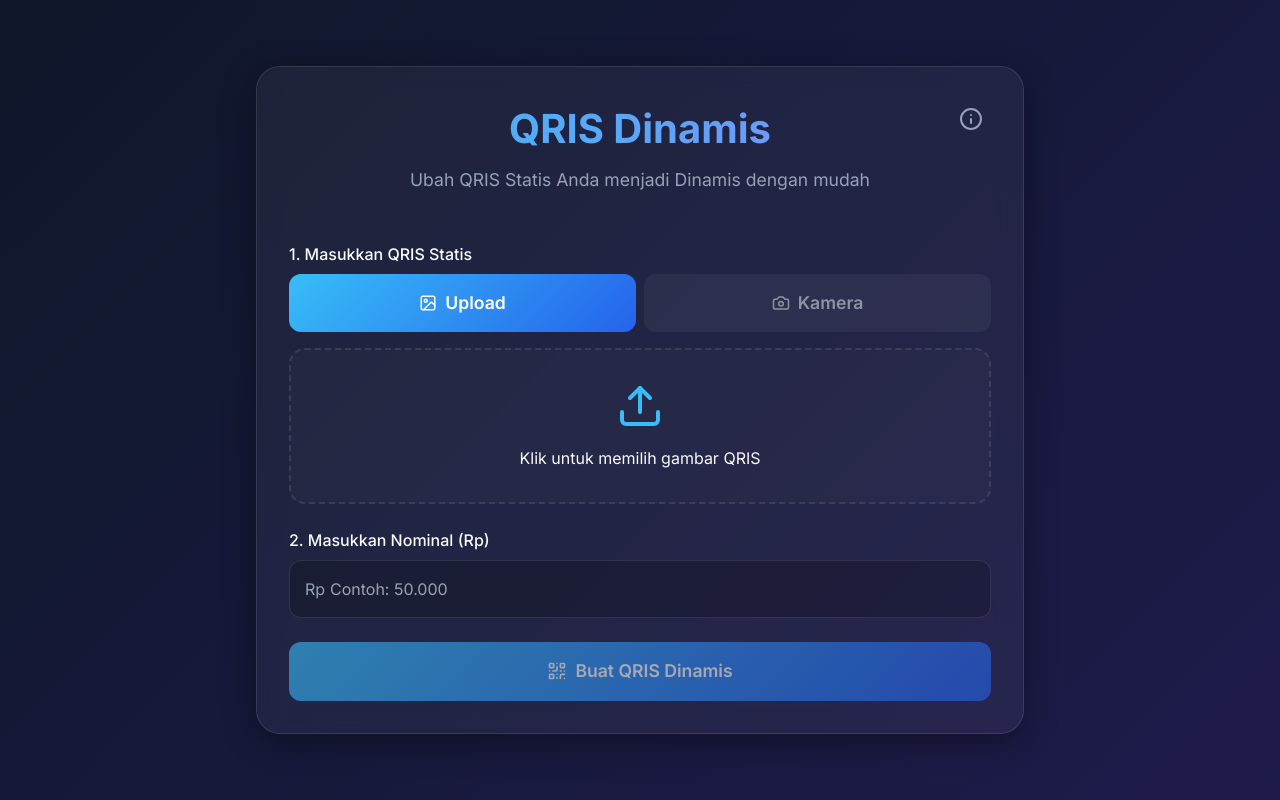
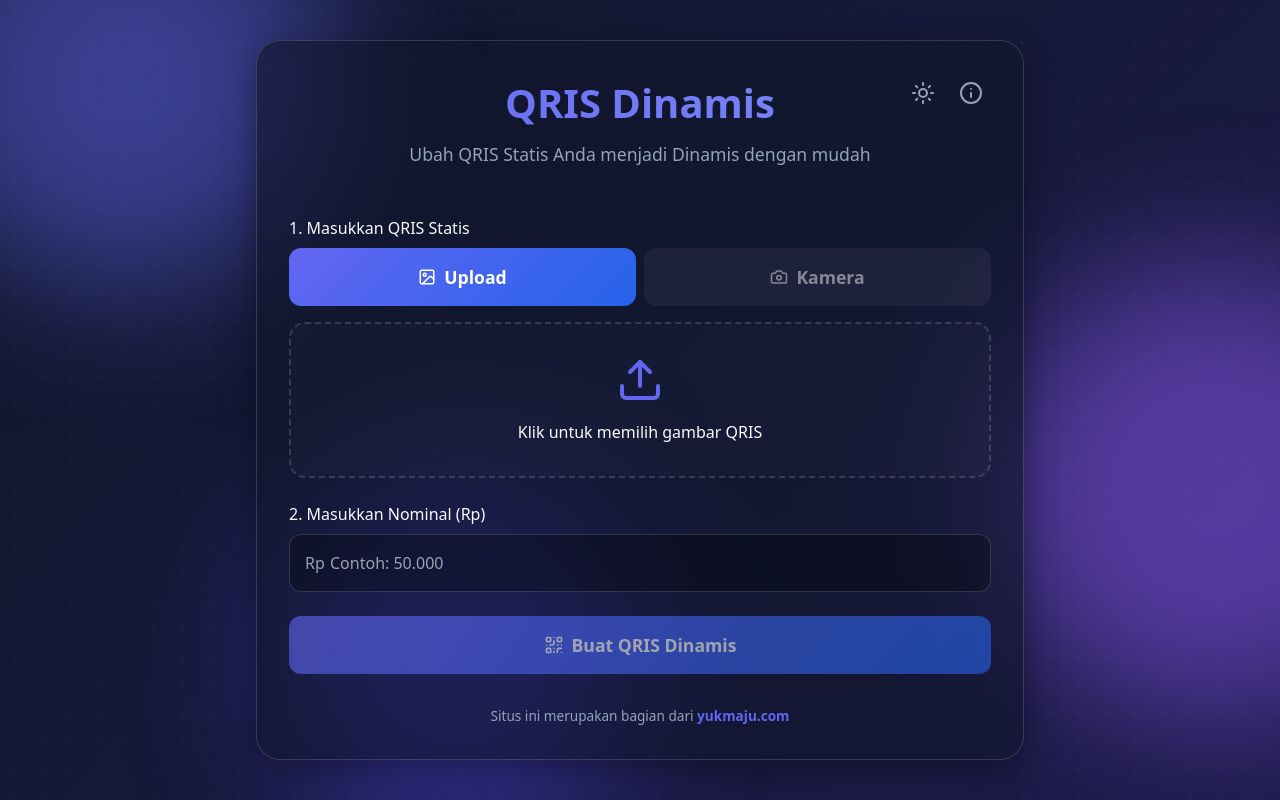
Before and after one commit to ahyaniayas/qris-dinamis, a Next.js app: page / in a window 1280 px wide. Built offline with nearby package versions, Linux system fonts and the light colour scheme.

Commit message:
feat: implement dark mode support with next-themes and update UI aesthetics

```diff
--- a/app/globals.css
+++ b/app/globals.css
@@ -4,30 +4,94 @@
 @tailwind components;
 @tailwind utilities;
 :root {
-  --bg-gradient-1: #0f172a;
-  --bg-gradient-2: #1e1b4b;
-  --glass-bg: rgba(255, 255, 255, 0.05);
-  --glass-border: rgba(255, 255, 255, 0.1);
+  /* Light Theme (YukMaju style) */
+  --body-bg: #ffffff;
+  --glass-bg: rgba(255, 255, 255, 0.6);
+  --glass-border: rgba(255, 255, 255, 0.8);
+  --glass-shadow: 0 4px 6px -1px rgba(0, 0, 0, 0.1), 0 2px 4px -1px rgba(0, 0, 0, 0.06);
+  --text-primary: #1e293b; /* slate-800 */
+  --text-secondary: #64748b; /* slate-500 */
+  --accent: #4f46e5; /* indigo-600 */
+  --accent-hover: #4338ca; /* indigo-700 */
+  --error: #ef4444; /* red-500 */
+  --input-bg: rgba(255, 255, 255, 0.8);
+  --upload-bg: rgba(255, 255, 255, 0.5);
+  --btn-secondary-bg: rgba(79, 70, 229, 0.1);
+  --dot-color: rgba(79, 70, 229, 0.15);
+  --blob-1: #e879f9; /* fuchsia-400 */
+  --blob-2: #38bdf8; /* sky-400 */
+  --blob-3: #a5b4fc; /* indigo-300 */
+}
+
+.dark {
+  /* Dark Theme (YukMaju style) */
+  --body-bg: linear-gradient(135deg, #0f172a 0%, #1e1b4b 100%);
+  --glass-bg: rgba(15, 23, 42, 0.6);
+  --glass-border: rgba(255, 255, 255, 0.15);
   --glass-shadow: 0 8px 32px 0 rgba(0, 0, 0, 0.37);
-  --text-primary: #f8fafc;
-  --text-secondary: #94a3b8;
-  --accent: #38bdf8;
-  --accent-hover: #0284c7;
-  --error: #ef4444;
+  --text-primary: #f8fafc; /* slate-50 */
+  --text-secondary: #94a3b8; /* slate-400 */
+  --accent: #6366f1; /* indigo-500 */
+  --accent-hover: #4f46e5; /* indigo-600 */
+  --error: #f87171; /* red-400 */
+  --input-bg: rgba(0, 0, 0, 0.3);
+  --upload-bg: rgba(255, 255, 255, 0.02);
+  --btn-secondary-bg: rgba(255, 255, 255, 0.1);
+  --dot-color: rgba(255, 255, 255, 0.05);
+  --blob-1: #6366f1; /* indigo-500 */
+  --blob-2: #8b5cf6; /* violet-500 */
+  --blob-3: #4f46e5; /* indigo-600 */
 }
 
 * {
   box-sizing: border-box;
   padding: 0;
   margin: 0;
-  font-family: 'Inter', sans-serif;
 }
 
 body {
   color: var(--text-primary);
+  background: var(--body-bg);
   min-height: 100vh;
   display: flex;
   flex-direction: column;
+  transition: background 0.3s ease, color 0.3s ease;
+  overflow-x: hidden;
+  position: relative;
+}
+
+/* Yuk Maju Background Aesthetics */
+.pattern-dots {
+  position: fixed;
+  inset: 0;
+  background-image: radial-gradient(var(--dot-color) 1.5px, transparent 1.5px);
+  background-size: 28px 28px;
+  z-index: -2;
+  transition: background-image 0.3s ease;
+}
+
+.blob {
+  position: fixed;
+  border-radius: 9999px;
+  filter: blur(70px);
+  opacity: 0.5;
+  pointer-events: none;
+  z-index: -1;
+  transition: background-color 0.5s ease;
+}
+
+.blob-1 { background: var(--blob-1); width: 400px; height: 400px; top: -100px; left: -100px; }
+.blob-2 { background: var(--blob-2); width: 450px; height: 450px; bottom: 10%; right: -150px; }
+.blob-3 { background: var(--blob-3); width: 350px; height: 350px; bottom: -50px; left: 20%; }
+
+@media (prefers-reduced-motion: no-preference) {
+  .blob { animation: drift 16s ease-in-out infinite; }
+  .blob-2 { animation-delay: -8s; }
+}
+
+@keyframes drift {
+  0%, 100% { transform: translate(0, 0) scale(1); }
+  50% { transform: translate(30px, -30px) scale(1.08); }
 }
 
 .container {
@@ -47,9 +111,9 @@ body {
 
 .header h1 {
   font-size: 2.5rem;
-  font-weight: 700;
+  font-weight: 800;
   margin-bottom: 0.5rem;
-  background: linear-gradient(to right, #38bdf8, #818cf8);
+  background: linear-gradient(to right, var(--accent), #818cf8);
   -webkit-background-clip: text;
   -webkit-text-fill-color: transparent;
 }
@@ -93,7 +157,7 @@ body {
   text-align: center;
   cursor: pointer;
   transition: all 0.3s ease;
-  background: rgba(255, 255, 255, 0.02);
+  background: var(--upload-bg);
   display: flex;
   flex-direction: column;
   align-items: center;
@@ -125,7 +189,7 @@ body {
 .input-field {
   width: 100%;
   padding: 1rem 1.2rem;
-  background: rgba(0, 0, 0, 0.2);
+  background: var(--input-bg);
   border: 1px solid var(--glass-border);
   border-radius: 12px;
   color: var(--text-primary);
--- a/app/layout.tsx
+++ b/app/layout.tsx
@@ -1,13 +1,14 @@
 import type { Metadata } from 'next';
 import './globals.css';
-import { Geist } from "next/font/google";
+import { Plus_Jakarta_Sans } from "next/font/google";
 import { cn } from "@/lib/utils";
+import { ThemeProvider } from '@/components/theme-provider';
 
-const geist = Geist({subsets:['latin'],variable:'--font-sans'});
+const plusJakarta = Plus_Jakarta_Sans({subsets:['latin'],variable:'--font-sans'});
 
 export const metadata: Metadata = {
-  title: 'QRIS Dinamis Converter',
-  description: 'Convert your Static QRIS into Dynamic QRIS easily and securely.',
+  title: 'QRIS Dinamis',
+  description: 'Ubah QRIS Statis menjadi Dinamis dengan mudah',
 };
 
 export default function RootLayout({
@@ -16,11 +17,17 @@ export default function RootLayout({
   children: React.ReactNode;
 }) {
   return (
-    <html lang="id" className={cn("font-sans", geist.variable)}>
-      <body>
-        <main className="container">
-          {children}
-        </main>
+    <html lang="id" className={cn("font-sans", plusJakarta.variable)} suppressHydrationWarning>
+      <body suppressHydrationWarning>
+        <ThemeProvider attribute="class" defaultTheme="dark" enableSystem>
+          <div className="pattern-dots"></div>
+          <div className="blob blob-1"></div>
+          <div className="blob blob-2"></div>
+          <div className="blob blob-3"></div>
+          <main className="container">
+            {children}
+          </main>
+        </ThemeProvider>
       </body>
     </html>
   );
--- a/app/page.tsx
+++ b/app/page.tsx
@@ -3,8 +3,9 @@
 import React, { useState, useRef, useEffect } from 'react';
 import jsQR from 'jsqr';
 import { QRCodeSVG } from 'qrcode.react';
-import { Upload, AlertCircle, CheckCircle2, Download, QrCode, Camera, Image as ImageIcon, Info, X } from 'lucide-react';
+import { Upload, Camera, Download, QrCode, AlertCircle, X, Image as ImageIcon, Sun, Moon, CheckCircle2, Info } from 'lucide-react';
 import { Html5Qrcode } from 'html5-qrcode';
+import { useTheme } from 'next-themes';
 
 export default function Home() {
   const [imagePreview, setImagePreview] = useState<string | null>(null);
@@ -14,6 +15,9 @@ export default function Home() {
   const [isProcessing, setIsProcessing] = useState(false);
   const [error, setError] = useState<string | null>(null);
   const [dynamicQris, setDynamicQris] = useState<string | null>(null);
+
+  const { theme, setTheme } = useTheme();
+  const [mounted, setMounted] = useState(false);
 
   const [inputMode, setInputMode] = useState<'upload' | 'scan'>('upload');
   const [isScanning, setIsScanning] = useState(false);
@@ -25,7 +29,11 @@ export default function Home() {
   const html5QrCodeRef = useRef<Html5Qrcode | null>(null);
 
   const [logoIcon, setLogoIcon] = useState<string | null>(null);
-  const [logoDims, setLogoDims] = useState<{width: number, height: number} | null>(null);
+  const [logoDims, setLogoDims] = useState<{ width: number, height: number } | null>(null);
+
+  useEffect(() => {
+    setMounted(true);
+  }, []);
 
   useEffect(() => {
     if (inputMode === 'scan') {
@@ -39,6 +47,10 @@ export default function Home() {
   }, [inputMode]);
 
   const startScan = async () => {
+    if (html5QrCodeRef.current && html5QrCodeRef.current.isScanning) {
+      return;
+    }
+
     setIsScanning(true);
     setQrisPayload(null);
     setError(null);
@@ -55,14 +67,17 @@ export default function Home() {
         (decodedText) => {
           setQrisPayload(decodedText);
           setInputMode('upload'); // Switch back to upload view to show success
-          stopScan();
         },
         () => {
           // Ignore frequent scan errors
         }
       );
-    } catch (err) {
-      console.error(err);
+    } catch (err: any) {
+      console.warn("Scan start error:", err);
+      // Ignore transition overlap errors, otherwise show error to user
+      if (typeof err === 'string' && (err.includes("transition") || err.includes("ongoing"))) {
+        return;
+      }
       setError("Gagal mengakses kamera. Pastikan izin diberikan.");
       setIsScanning(false);
       setInputMode('upload');
@@ -71,9 +86,13 @@ export default function Home() {
 
   const stopScan = () => {
     if (html5QrCodeRef.current && html5QrCodeRef.current.isScanning) {
+      try {
         html5QrCodeRef.current.stop().then(() => {
           setIsScanning(false);
-      }).catch(console.error);
+        }).catch((e) => console.warn('Async stop error:', e));
+      } catch (err) {
+        console.warn('Sync stop error:', err);
+      }
     }
   };
 
@@ -236,13 +255,24 @@ export default function Home() {
       <div className="header" style={{ position: 'relative' }}>
         <h1>QRIS Dinamis</h1>
         <p>Ubah QRIS Statis Anda menjadi Dinamis dengan mudah</p>
+        <div style={{ position: 'absolute', top: 0, right: 0, display: 'flex', gap: '0.5rem' }}>
+          {mounted && (
+            <button
+              onClick={() => setTheme(theme === 'dark' ? 'light' : 'dark')}
+              style={{ background: 'none', border: 'none', color: 'var(--text-secondary)', cursor: 'pointer', padding: '0.5rem' }}
+              title="Ganti Tema"
+            >
+              {theme === 'dark' ? <Sun size={24} /> : <Moon size={24} />}
+            </button>
+          )}
           <button
             onClick={() => setShowInfo(true)}
-          style={{ position: 'absolute', top: 0, right: 0, background: 'none', border: 'none', color: 'var(--text-secondary)', cursor: 'pointer', padding: '0.5rem' }}
+            style={{ background: 'none', border: 'none', color: 'var(--text-secondary)', cursor: 'pointer', padding: '0.5rem' }}
             title="Informasi & Disclaimer"
           >
             <Info size={24} />
           </button>
+        </div>
       </div>
 
       <div className="form-group">
@@ -251,14 +281,14 @@ export default function Home() {
         <div style={{ display: 'flex', gap: '0.5rem', marginBottom: '1rem' }}>
           <button
             className={`btn ${inputMode === 'upload' ? '' : 'inactive-btn'}`}
-            style={{ flex: 1, opacity: inputMode === 'upload' ? 1 : 0.5, background: inputMode === 'upload' ? '' : 'rgba(255,255,255,0.1)' }}
+            style={{ flex: 1, opacity: inputMode === 'upload' ? 1 : 0.5, background: inputMode === 'upload' ? '' : 'var(--btn-secondary-bg)', color: inputMode === 'upload' ? '' : 'var(--text-primary)' }}
             onClick={() => setInputMode('upload')}
           >
             <ImageIcon size={18} /> Upload
           </button>
           <button
             className={`btn ${inputMode === 'scan' ? '' : 'inactive-btn'}`}
-            style={{ flex: 1, opacity: inputMode === 'scan' ? 1 : 0.5, background: inputMode === 'scan' ? '' : 'rgba(255,255,255,0.1)' }}
+            style={{ flex: 1, opacity: inputMode === 'scan' ? 1 : 0.5, background: inputMode === 'scan' ? '' : 'var(--btn-secondary-bg)', color: inputMode === 'scan' ? '' : 'var(--text-primary)' }}
             onClick={() => setInputMode('scan')}
           >
             <Camera size={18} /> Kamera
@@ -358,7 +388,7 @@ export default function Home() {
           <div style={{ display: 'flex', flexDirection: 'column', gap: '0.5rem', marginBottom: '1.5rem', alignItems: 'center' }}>
             <p style={{ fontSize: '0.9rem', color: 'var(--text-secondary)' }}>Opsional: Tambahkan Logo di Tengah QR</p>
             <div style={{ display: 'flex', gap: '0.5rem' }}>
-              <button className="btn" style={{ background: 'rgba(255,255,255,0.1)', fontSize: '0.9rem', padding: '0.5rem 1rem', width: 'auto' }} onClick={() => logoInputRef.current?.click()}>
+              <button className="btn" style={{ background: 'var(--btn-secondary-bg)', color: 'var(--text-primary)', fontSize: '0.9rem', padding: '0.5rem 1rem', width: 'auto' }} onClick={() => logoInputRef.current?.click()}>
                 <ImageIcon size={16} /> Pilih Logo
               </button>
               {logoIcon && (
@@ -387,7 +417,7 @@ export default function Home() {
 
       {showInfo && (
         <div className="modal-overlay" onClick={() => setShowInfo(false)}>
-          <div className="modal-content glass-card" onClick={e => e.stopPropagation()} style={{ width: '100%', maxWidth: '500px', maxHeight: '90vh', overflowY: 'auto', position: 'relative', background: '#0f172a', border: '1px solid var(--glass-border)', margin: '0 auto', boxSizing: 'border-box' }}>
+          <div className="modal-content glass-card" onClick={e => e.stopPropagation()} style={{ width: '100%', maxWidth: '500px', maxHeight: '90vh', overflowY: 'auto', position: 'relative', background: 'var(--glass-bg)', border: '1px solid var(--glass-border)', margin: '0 auto', boxSizing: 'border-box' }}>
             <button
               onClick={() => setShowInfo(false)}
               style={{ position: 'absolute', top: '1.5rem', right: '1.5rem', background: 'none', border: 'none', color: 'var(--text-secondary)', cursor: 'pointer' }}
@@ -397,7 +427,7 @@ export default function Home() {
             <h2 style={{ marginBottom: '1.5rem', fontSize: '1.5rem', color: 'var(--accent)', paddingRight: '2rem' }}>Informasi & Disclaimer</h2>
 
             <div style={{ fontSize: '0.9rem', lineHeight: '1.5', color: 'var(--text-primary)', textAlign: 'left' }}>
-              <h3 style={{ marginTop: '1rem', marginBottom: '0.75rem', color: 'white', fontSize: '1.1rem' }}>Tata Cara Pemakaian:</h3>
+              <h3 style={{ marginTop: '1rem', marginBottom: '0.75rem', color: 'var(--text-primary)', fontSize: '1.1rem' }}>Tata Cara Pemakaian:</h3>
               <ol style={{ paddingLeft: '1.5rem', marginBottom: '1.5rem', listStyleType: 'decimal' }}>
                 <li style={{ marginBottom: '0.5rem' }}><strong>Siapkan QRIS Statis:</strong> Gunakan gambar QRIS dari bank/e-wallet Anda.</li>
                 <li style={{ marginBottom: '0.5rem' }}><strong>Pilih Input:</strong> Upload gambar atau gunakan Kamera untuk scan langsung.</li>
@@ -418,6 +448,16 @@ export default function Home() {
           </div>
         </div>
       )}
+
+      {/* Footer */}
+      <footer className="mt-8 text-center" style={{ color: 'var(--text-secondary)', fontSize: '0.85rem' }}>
+        <p>
+          Situs ini merupakan bagian dari{' '}
+          <a href="https://yukmaju.com" target="_blank" rel="noopener noreferrer" style={{ color: 'var(--accent)', textDecoration: 'none', fontWeight: 'bold' }}>
+            yukmaju.com
+          </a>
+        </p>
+      </footer>
     </div>
   );
 }
--- /dev/null
+++ b/components/theme-provider.tsx
@@ -0,0 +1,9 @@
+"use client"
+
+import * as React from "react"
+import { ThemeProvider as NextThemesProvider } from "next-themes"
+import { type ThemeProviderProps } from "next-themes/dist/types"
+
+export function ThemeProvider({ children, ...props }: ThemeProviderProps) {
+  return <NextThemesProvider {...props}>{children}</NextThemesProvider>
+}
--- a/package.json
+++ b/package.json
@@ -16,6 +16,7 @@
     "jsqr": "^1.4.0",
     "lucide-react": "^1.25.0",
     "next": "16.2.10",
+    "next-themes": "^0.4.6",
     "qrcode.react": "^4.2.0",
     "react": "19.2.4",
     "react-dom": "19.2.4",
```
Also changed, not shown: 1 other file (tests, documents, lock files or other folders). Lines whose indentation alone changed are shown as unchanged.
